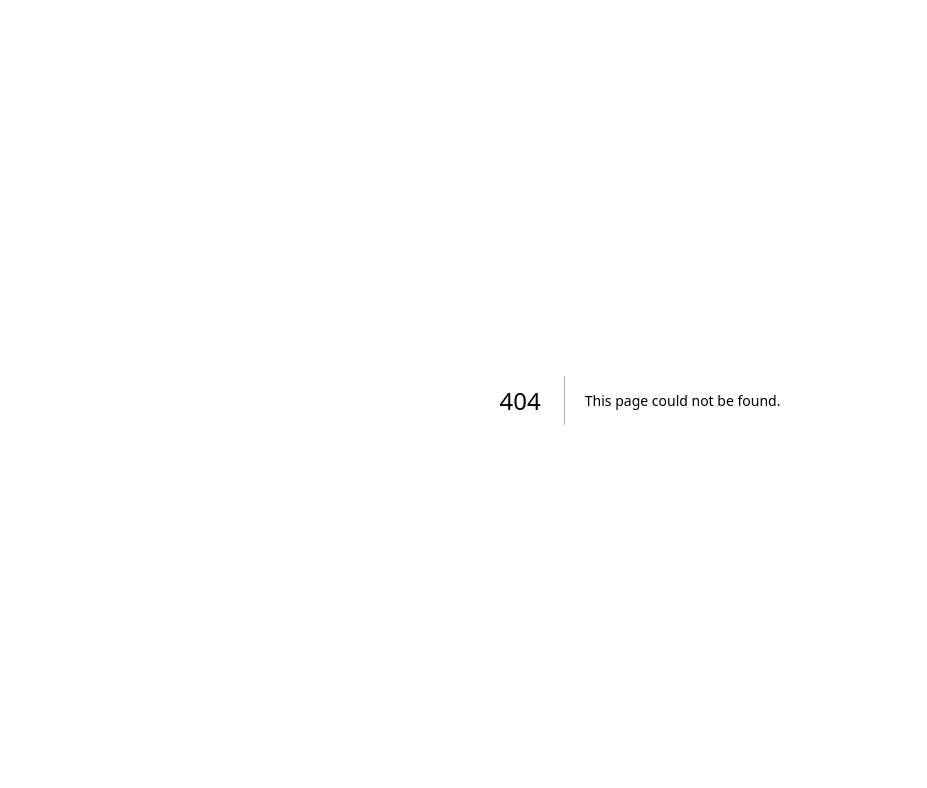
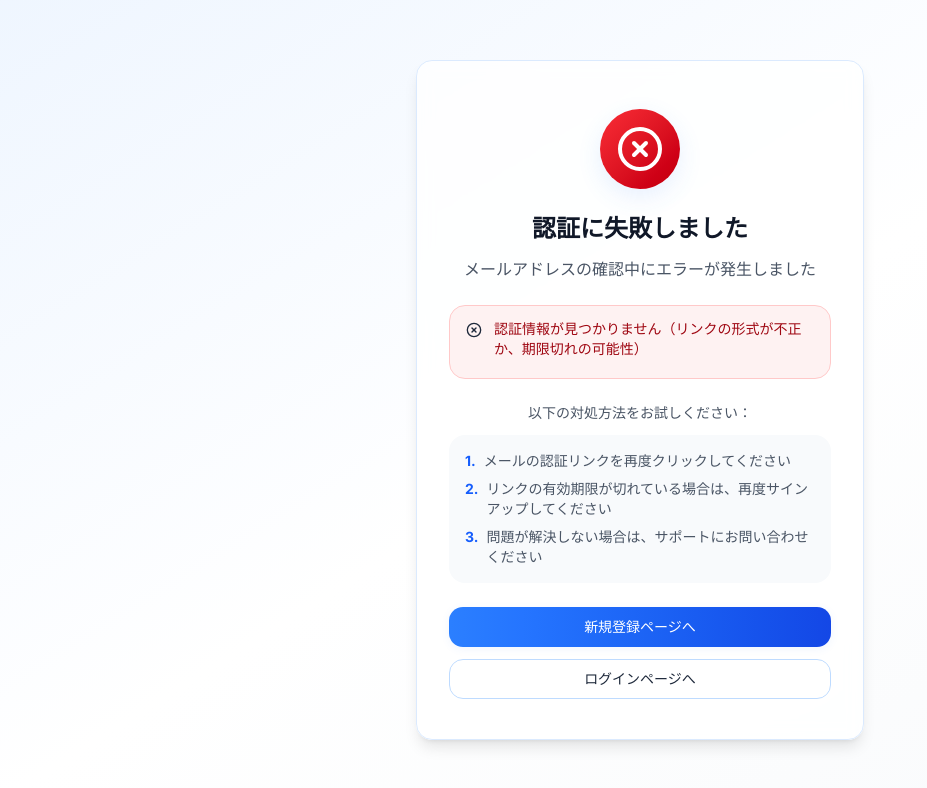
Before and after one commit to Kazuya-Sakashita/docsnap, a Next.js app: page /auth/callback in a window 1280 px wide. Before the commit this address had no page. Shown: the top 788 px of the page, without its empty margins (0-927 px from the left). Built offline with nearby package versions, Linux system fonts and the light colour scheme.

Commit message:
fix(auth): callback の未使用変数を除去して ESLint を解消 (#3)

```diff
--- /dev/null
+++ b/src/app/auth/callback/page.tsx
@@ -0,0 +1,194 @@
+// src/app/auth/callback/page.tsx
+"use client"
+
+import { useEffect, useState } from "react"
+import { useRouter, useSearchParams } from "next/navigation"
+import { Card, CardContent } from "@/components/ui/card"
+import { Button } from "@/components/ui/button"
+import { Alert, AlertDescription } from "@/components/ui/alert"
+import { Loader2, CheckCircle2, XCircle, Mail } from "lucide-react"
+import Link from "next/link"
+
+type VerificationState = "verifying" | "success" | "error" | "expired"
+
+/** #foo=bar&baz=qux → { foo:"bar", baz:"qux" } */
+function parseHash(hash: string): Record<string, string> {
+  const h = hash.startsWith("#") ? hash.slice(1) : hash
+  if (!h) return {}
+  return h.split("&").reduce<Record<string, string>>((acc, kv) => {
+    const [k, v = ""] = kv.split("=")
+    if (!k) return acc
+    acc[decodeURIComponent(k)] = decodeURIComponent(v)
+    return acc
+  }, {})
+}
+
+/** クエリとハッシュを統合して取得（重複はクエリを優先） */
+function getCallbackParams(sp: ReturnType<typeof useSearchParams>): Record<string, string> {
+  const queryObj = Object.fromEntries(sp.entries())
+  const hashObj = typeof window !== "undefined" ? parseHash(window.location.hash) : {}
+  // 例：{ token, code, access_token, error, error_description, ... }
+  return { ...hashObj, ...queryObj }
+}
+
+export default function AuthCallbackPage() {
+  const router = useRouter()
+  const searchParams = useSearchParams()
+  const [state, setState] = useState<VerificationState>("verifying")
+  const [errorMessage, setErrorMessage] = useState<string>("")
+
+  useEffect(() => {
+    const verifyEmail = async () => {
+      try {
+        const all = getCallbackParams(searchParams)
+        // ❌ 未使用の `type`, `refresh_token` を除去
+        const { token, code, access_token, error, error_description } = all
+
+        console.log("[callback] all params:", all)
+
+        // エラーパラメータ
+        if (error) {
+          setState("error")
+          setErrorMessage(error_description || "メール認証に失敗しました")
+          return
+        }
+
+        if (!token && !code && !access_token) {
+          setState("error")
+          setErrorMessage("認証情報が見つかりません（リンクの形式が不正か、期限切れの可能性）")
+          return
+        }
+
+        // TODO: Supabase 連携（例）
+        // if (code) await supabase.auth.exchangeCodeForSession(code)
+        // else if (access_token && refresh_token) await supabase.auth.setSession({ access_token, refresh_token })
+        // else if (token && type) await supabase.auth.verifyOtp({ token_hash: token, type })
+
+        // 仮の処理（2秒待機して成功表示）
+        await new Promise((r) => setTimeout(r, 2000))
+        setState("success")
+        setTimeout(() => router.push("/"), 3000)
+      } catch (err) {
+        console.error("[callback] verification error:", err)
+        setState("error")
+        setErrorMessage(err instanceof Error ? err.message : "予期しないエラーが発生しました")
+      }
+    }
+
+    verifyEmail()
+  }, [searchParams, router])
+
+  return (
+    <div className="flex min-h-screen items-center justify-center bg-linear-to-br from-blue-50 via-white to-slate-50 p-4">
+      <Card className="w-full max-w-md border-blue-100 bg-white/80 shadow-lg backdrop-blur-sm">
+        <CardContent className="px-8 pt-12 pb-10">
+          {state === "verifying" && (
+            <div className="space-y-6 text-center">
+              <div className="flex justify-center">
+                <div className="relative">
+                  <div className="shadow-soft-lg flex h-20 w-20 items-center justify-center rounded-full bg-linear-to-br from-blue-500 to-blue-700">
+                    <Mail className="h-10 w-10 text-white" />
+                  </div>
+                  <Loader2 className="absolute -top-2 -right-2 h-8 w-8 animate-spin text-blue-600" />
+                </div>
+              </div>
+              <div className="space-y-2">
+                <h1 className="text-2xl font-bold text-gray-900">メールアドレスを確認中...</h1>
+                <p className="text-gray-600">少々お待ちください</p>
+              </div>
+              <div className="flex justify-center">
+                <div className="flex space-x-1">
+                  <div className="h-2 w-2 animate-bounce rounded-full bg-blue-600 [animation-delay:-0.3s]" />
+                  <div className="h-2 w-2 animate-bounce rounded-full bg-blue-600 [animation-delay:-0.15s]" />
+                  <div className="h-2 w-2 animate-bounce rounded-full bg-blue-600" />
+                </div>
+              </div>
+            </div>
+          )}
+
+          {state === "success" && (
+            <div className="space-y-6 text-center">
+              <div className="flex justify-center">
+                <div className="shadow-soft-lg animate-in zoom-in-50 flex h-20 w-20 items-center justify-center rounded-full bg-linear-to-br from-green-500 to-green-700 duration-300">
+                  <CheckCircle2 className="h-12 w-12 text-white" />
+                </div>
+              </div>
+              <div className="space-y-3">
+                <h1 className="text-2xl font-bold text-gray-900">認証が完了しました</h1>
+                <p className="text-gray-600">
+                  メールアドレスの確認が完了しました。
+                  <br />
+                  まもなくダッシュボードに移動します...
+                </p>
+              </div>
+              <Alert className="border-green-200 bg-green-50 text-left">
+                <CheckCircle2 className="h-4 w-4 text-green-600" />
+                <AlertDescription className="text-sm text-green-800">
+                  アカウントが有効化されました。DocSnapのすべての機能をご利用いただけます。
+                </AlertDescription>
+              </Alert>
+              <Button
+                onClick={() => router.push("/")}
+                className="shadow-soft w-full bg-linear-to-r from-blue-500 to-blue-700 font-medium text-white hover:from-blue-600 hover:to-blue-800"
+              >
+                ダッシュボードへ移動
+              </Button>
+            </div>
+          )}
+
+          {state === "error" && (
+            <div className="space-y-6 text-center">
+              <div className="flex justify-center">
+                <div className="shadow-soft-lg animate-in zoom-in-50 flex h-20 w-20 items-center justify-center rounded-full bg-linear-to-br from-red-500 to-red-700 duration-300">
+                  <XCircle className="h-12 w-12 text-white" />
+                </div>
+              </div>
+              <div className="space-y-3">
+                <h1 className="text-2xl font-bold text-gray-900">認証に失敗しました</h1>
+                <p className="text-gray-600">メールアドレスの確認中にエラーが発生しました</p>
+              </div>
+              <Alert className="border-red-200 bg-red-50 text-left">
+                <XCircle className="h-4 w-4 text-red-600" />
+                <AlertDescription className="text-sm text-red-800">
+                  {errorMessage || "認証リンクが無効または期限切れの可能性があります"}
+                </AlertDescription>
+              </Alert>
+              <div className="space-y-3">
+                <p className="text-sm text-gray-600">以下の対処方法をお試しください：</p>
+                <ul className="space-y-2 rounded-lg bg-slate-50 p-4 text-left text-sm text-gray-600">
+                  <li className="flex items-start gap-2">
+                    <span className="font-bold text-blue-600">1.</span>
+                    <span>メールの認証リンクを再度クリックしてください</span>
+                  </li>
+                  <li className="flex items-start gap-2">
+                    <span className="font-bold text-blue-600">2.</span>
+                    <span>リンクの有効期限が切れている場合は、再度サインアップしてください</span>
+                  </li>
+                  <li className="flex items-start gap-2">
+                    <span className="font-bold text-blue-600">3.</span>
+                    <span>問題が解決しない場合は、サポートにお問い合わせください</span>
+                  </li>
+                </ul>
+              </div>
+              <div className="flex flex-col gap-3">
+                <Button
+                  asChild
+                  className="shadow-soft w-full bg-linear-to-r from-blue-500 to-blue-700 font-medium text-white hover:from-blue-600 hover:to-blue-800"
+                >
+                  <Link href="/signup">新規登録ページへ</Link>
+                </Button>
+                <Button
+                  asChild
+                  variant="outline"
+                  className="w-full border-blue-200 bg-transparent hover:bg-blue-50"
+                >
+                  <Link href="/login">ログインページへ</Link>
+                </Button>
+              </div>
+            </div>
+          )}
+        </CardContent>
+      </Card>
+    </div>
+  )
+}
```
